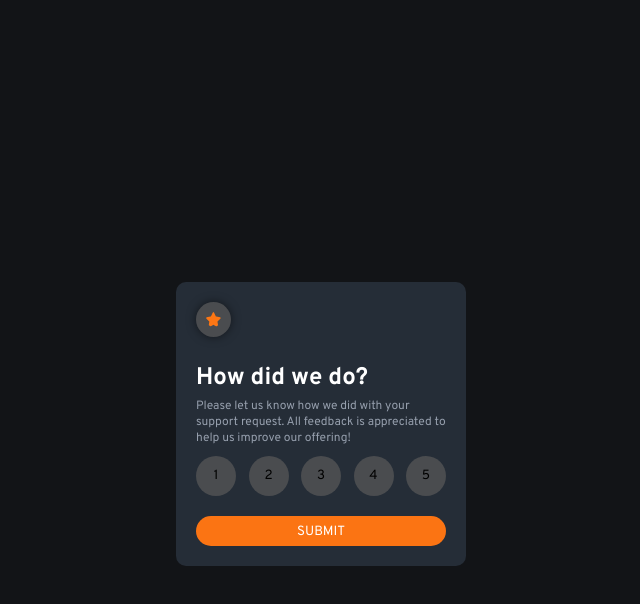
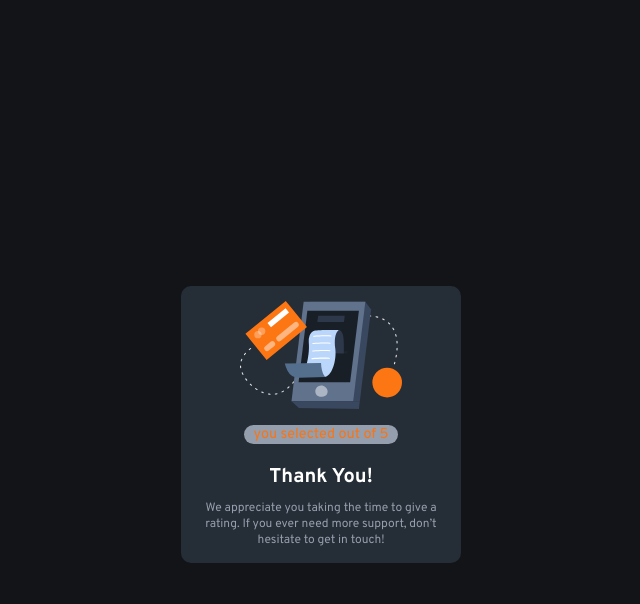
Before and after one commit to ajumobiisaac96/interactive-rating-component, a plain HTML site: page index.html in a window 1280 px wide. Both pictures are taken after a click on the button "SUBMIT". Shown: the top 604 px of the page, without its empty margins (343-983 px from the left). Drawn offline with Linux system fonts and the light colour scheme.

Commit message:
first commit

```diff
--- a/index.html
+++ b/index.html
@@ -36,12 +36,12 @@
             </div>
             <button onclick="displayRating()" id="submit-btn" class="btn">SUBMIT</button>
         </div>
-        <div class="thank-you">
+        <div class="thank-you hidden">
             <div>
                 <img src="images/illustration-thank-you.svg" alt="">
             </div>
             <div class="message">
-                <span id="rating-msg">you selected 4 out of 5</span>
+                <p id="rating-msg">you selected <span id="rating"></span> out of 5</p>
                 <h2>Thank You!</h2>
                 <p>We appreciate you taking the time to give a rating. If you ever need more support,
                     don’t hesitate to get in touch!</p>
--- a/script.js
+++ b/script.js
@@ -1,8 +1,15 @@
-var container = document.getElementByQuerySelector('.container');
-var thankYou =  document.getElementByQuerySelector('.thank-you');
-
+const mainContainer = document.querySelector('.container');
+const thanksContainer=  document.querySelector('.thank-you');
+const rating = document.getElementById('rating');
+const rates = document.querySelectorAll(".btn1")
 
 function displayRating(){
-    thankYou.style.display = 'block';
-    container.style.display = 'none';
+    thanksContainer.classList.remove("hidden");
+    mainContainer.style.display = 'none';
 }
+
+rates.forEach((rate) =>{
+    rate.addEventListener('click', ()=>{
+        rating.innerHTML = rate.innerHTML
+    })
+})
--- a/style.css
+++ b/style.css
@@ -29,7 +29,7 @@ body{
     max-width: 250px;
     width: 100%;
     border-radius: 10px;
-    padding: 20px;
+    padding: 15px;
 }
 
 .star img{
@@ -106,7 +106,10 @@ body{
     max-width: 250px;
     width: 100%;
     border-radius: 10px;
-    padding: 20px;
+    padding: 15px;
+}
+
+.hidden{
     display: none;
 }
 
@@ -139,6 +142,6 @@ body{
 
 .message p{
     color:hsl(217, 12%, 63%);
-    font-size: 15px;
+    font-size: 12px;
     text-align: center;
 }
```
